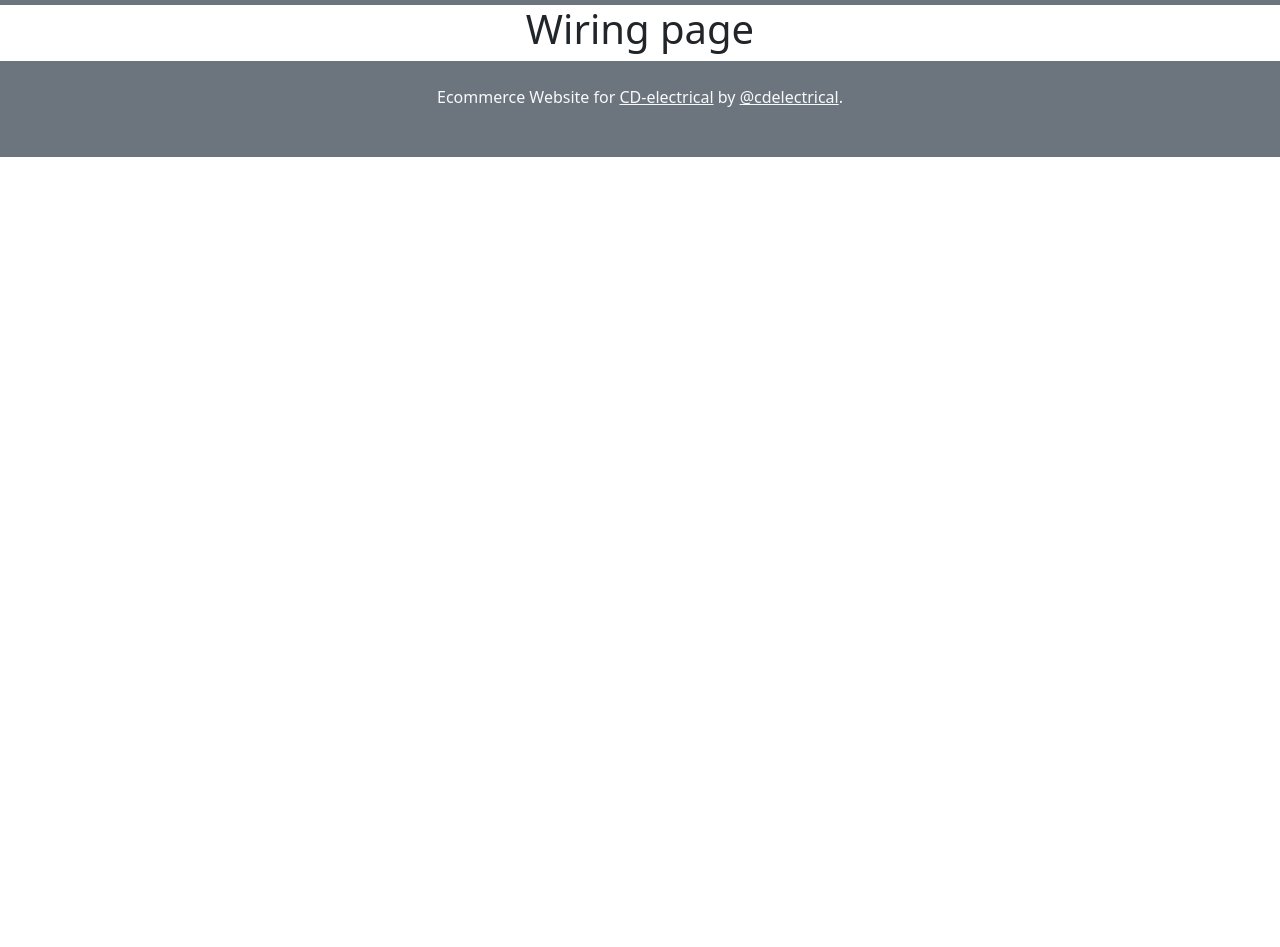
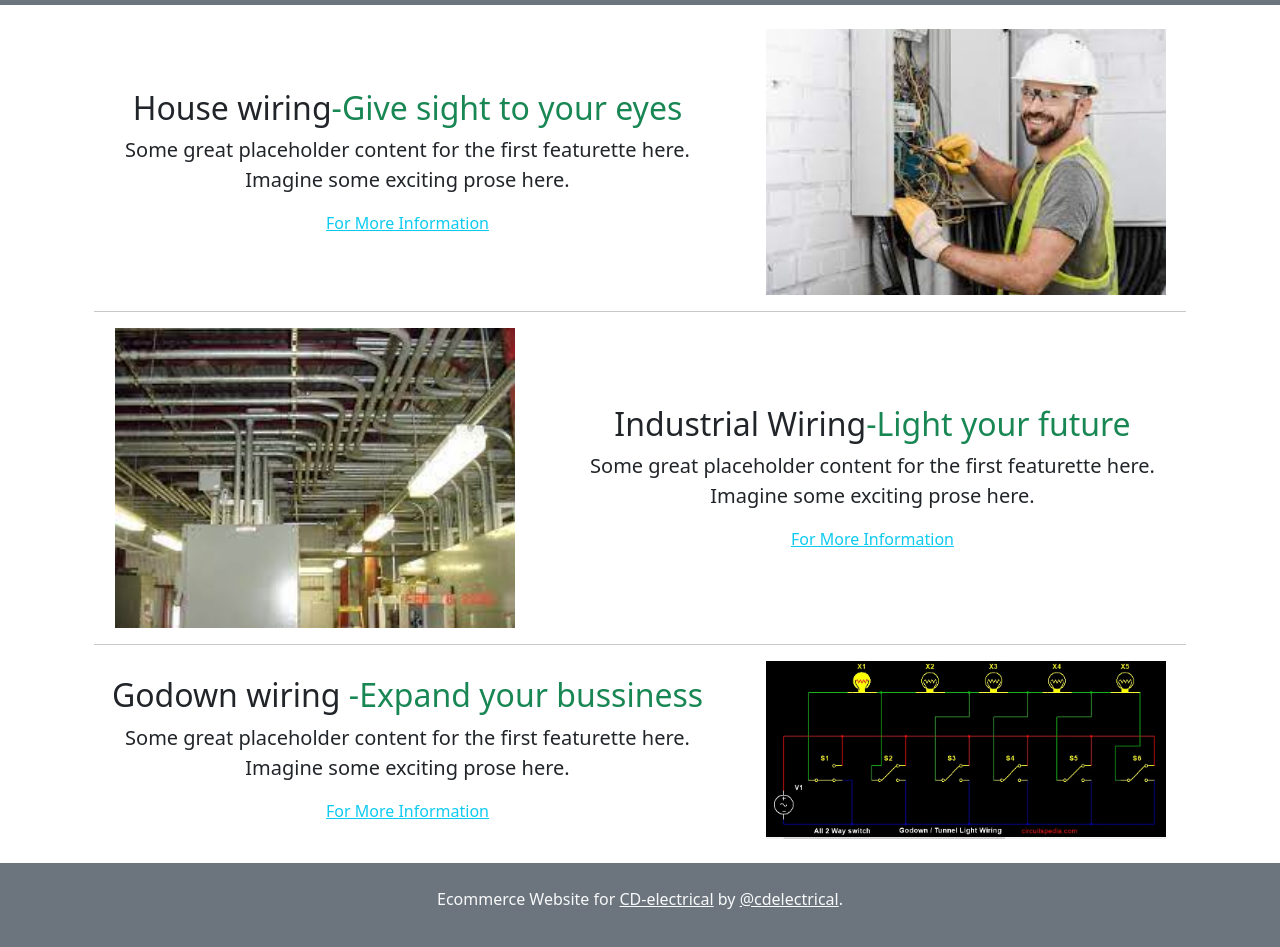
Before and after one commit to khem-zip/Ecommerce_Website, a plain HTML site: page Wiring.html in a window 1280 px wide. Shown: the part 81-1028 px from the top of the page. Before the commit the page ends 800 px from the top, so only its background shows below. Drawn offline with nearby package versions, Linux system fonts and the light colour scheme.

Commit message:
wiring page

```diff
--- a/Wiring.html
+++ b/Wiring.html
@@ -76,7 +76,41 @@
       </div>
     </nav>
     <div class="container text-center">
-        <h1>Wiring page</h1>
+      <div class="container my-4">
+        <div class="row featurette d-flex justify-content-center align-items-center">
+          <div class="col-md-7">
+            <h2 class="featurette-heading">House wiring<span class="text-success">-Give sight to your eyes</span></h2>
+            <p class="lead">Some great placeholder content for the first featurette here. Imagine some exciting prose here.</p>
+            <a href="#" class="text-info font-weight-bold fs-6">For More Information</a>
+          </div>
+          <div class="col-md-5">
+            <img class="bd-placeholder-img bd-placeholder-img-lg featurette-image img-fluid mx-auto" width="400" height="300" src="image/house-wiring.jpeg" alt="">
+
+          </div>
+        </div><hr>
+        <div class="row featurette d-flex justify-content-center align-items-center">
+          <div class="col-md-7 order-md-2">
+            <h2 class="featurette-heading">Industrial Wiring<span class="text-success">-Light your future</span></h2>
+            <p class="lead">Some great placeholder content for the first featurette here. Imagine some exciting prose here.</p>
+            <a href="#" class="text-info font-weight-bold fs-6">For More Information</a>
+          </div>
+          <div class="col-md-5">
+            <img class="bd-placeholder-img bd-placeholder-img-lg featurette-image img-fluid mx-auto" width="400" height="300" src="image/industry.jpeg" alt="">
+
+          </div>
+        </div><hr>
+        <div class="row featurette d-flex justify-content-center align-items-center">
+          <div class="col-md-7">
+            <h2 class="featurette-heading">Godown wiring <span class="text-success">-Expand your bussiness</span></h2>
+            <p class="lead">Some great placeholder content for the first featurette here. Imagine some exciting prose here.</p>
+            <a href="#" class="text-info font-weight-bold fs-6">For More Information</a>
+          </div>
+          <div class="col-md-5">
+          <img class="bd-placeholder-img bd-placeholder-img-lg featurette-image img-fluid mx-auto" width="400" height="300" src="image/godown.webp" alt="">
+
+          </div>
+        </div>
+      </div>
     </div>
 
     <footer class="blog-footer d-flex justify-content-center bg-secondary text-light" style="max-width: 100%; height: 6rem;">
```
Also changed, not shown: image/godown.webp (added), image/house-wiring.jpeg (added), image/industry.jpeg (added).
